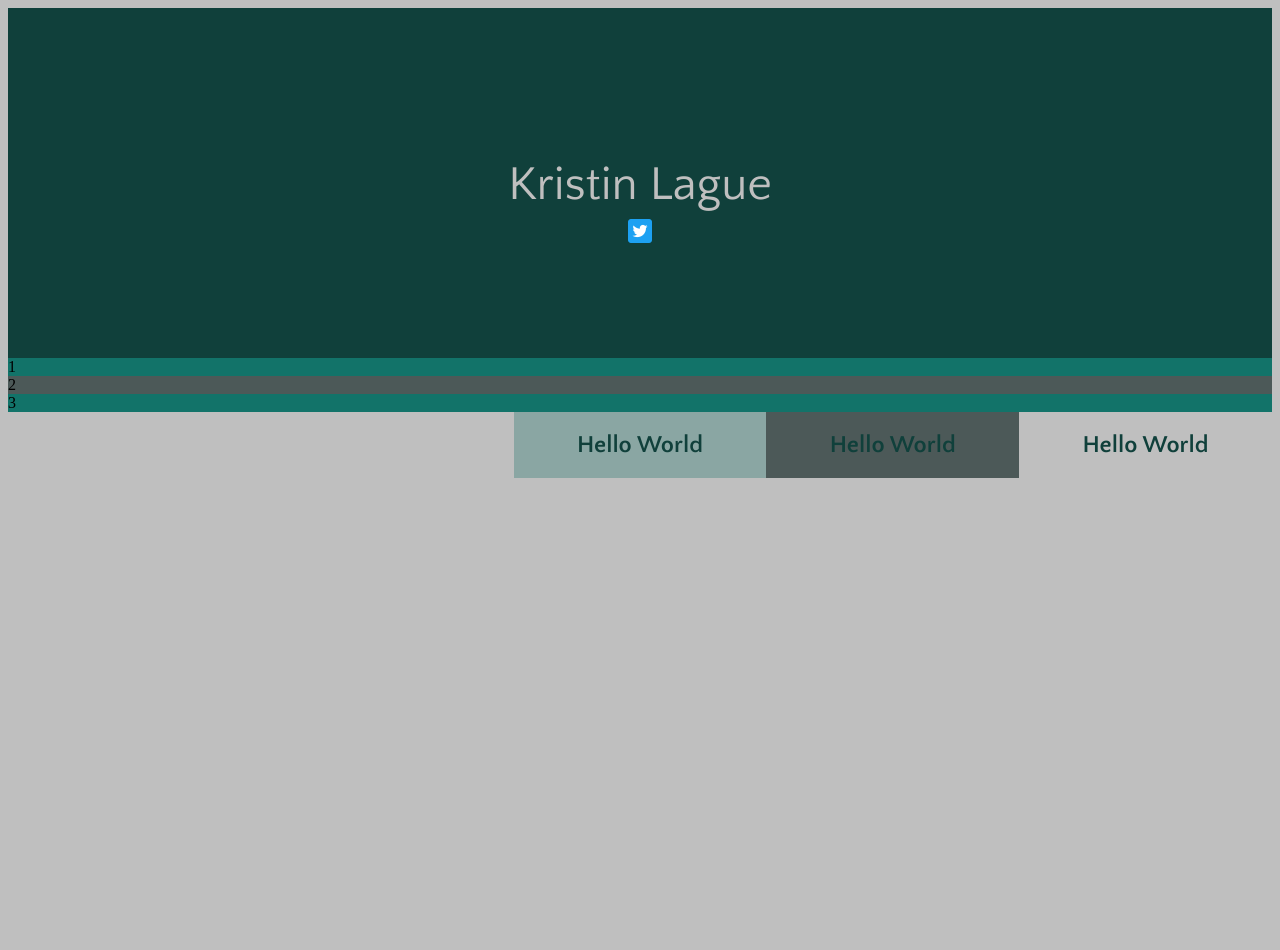
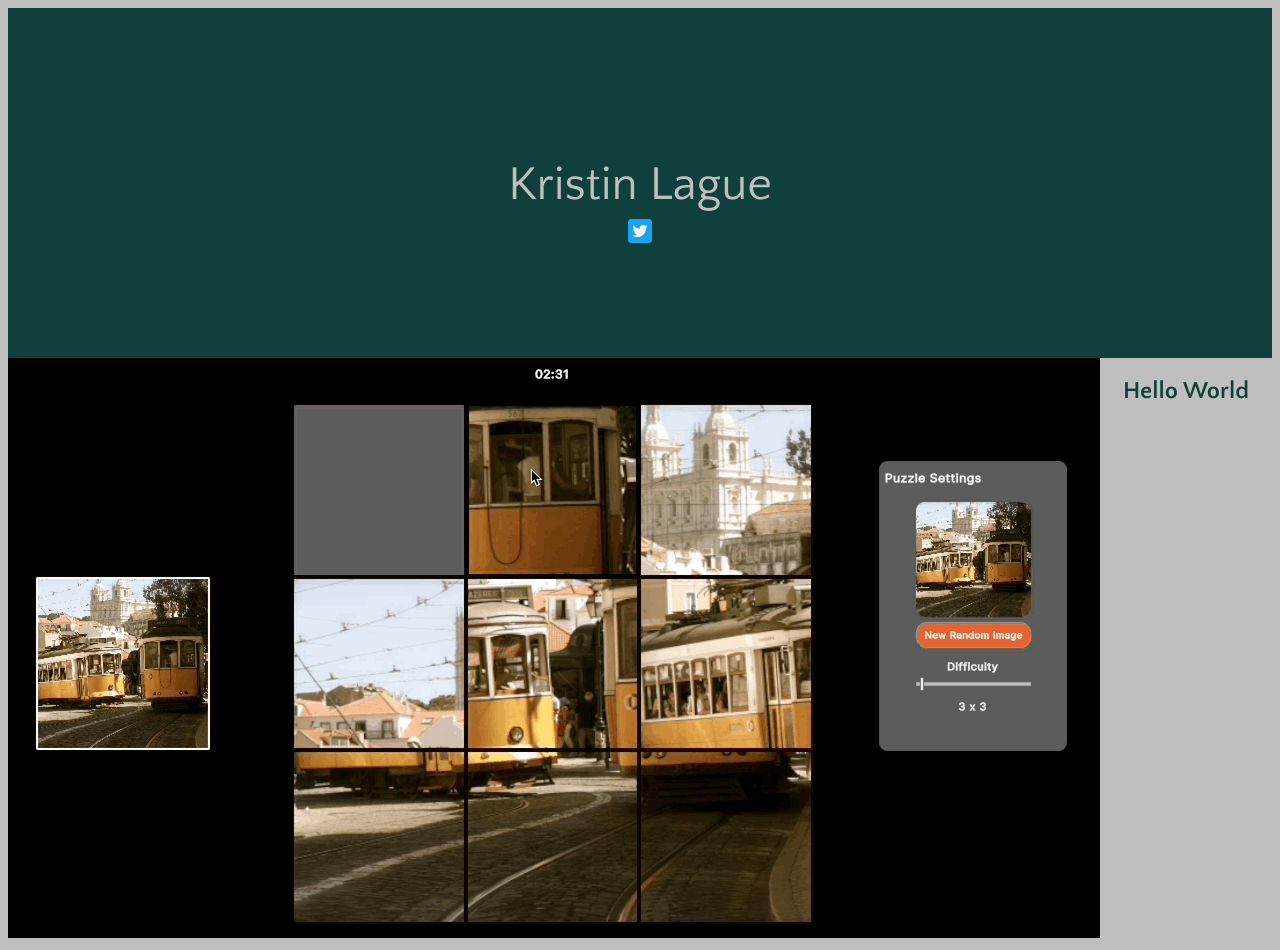
Before and after one commit to KristinLague/KristinLague.github.io, a plain HTML site: page index.html in a window 1280 px wide. Before the commit the page ends 800 px from the top, so only its background shows below. Drawn offline with nearby package versions, Linux system fonts and the light colour scheme.

Commit message:
Update index.html

```diff
--- a/index.html
+++ b/index.html
@@ -12,22 +12,10 @@
 </div>
 </header>
 <body>
-<div class="grid-container;" style="width: 100%">
-    <div class="grid-item1">1</div>
-    <div class="grid-item2">2</div>
-    <div class="grid-item3">3</div>
-</div>
 
 <div class="row">
-    <div class="color1" style="text-align:center; height: 100%">
-    </div>
-    <div class="color2" style="text-align: center; height: 100%">
-    </div>
-    <div class="color3" style="text-align: center">
-        <div><h2>Hello World</h2></div>
-    </div>
-    <div class="color4" style="text-align: center">
-        <div><h2>Hello World</h2></div>
+    <div class="color5" style="text-align: center">
+        <div><img src="https://github.com/KristinLague/KristinLague.github.io/blob/8cd6f0a0709c4ece1455b1355079ffff7ae3e9e9/Images/gifSlidePuzzle.gif" alt="Gif - Sliding Puzzle"/></div>
     </div>
     <div class="color5" style="text-align: center">
         <div><h2>Hello World</h2></div>
```
